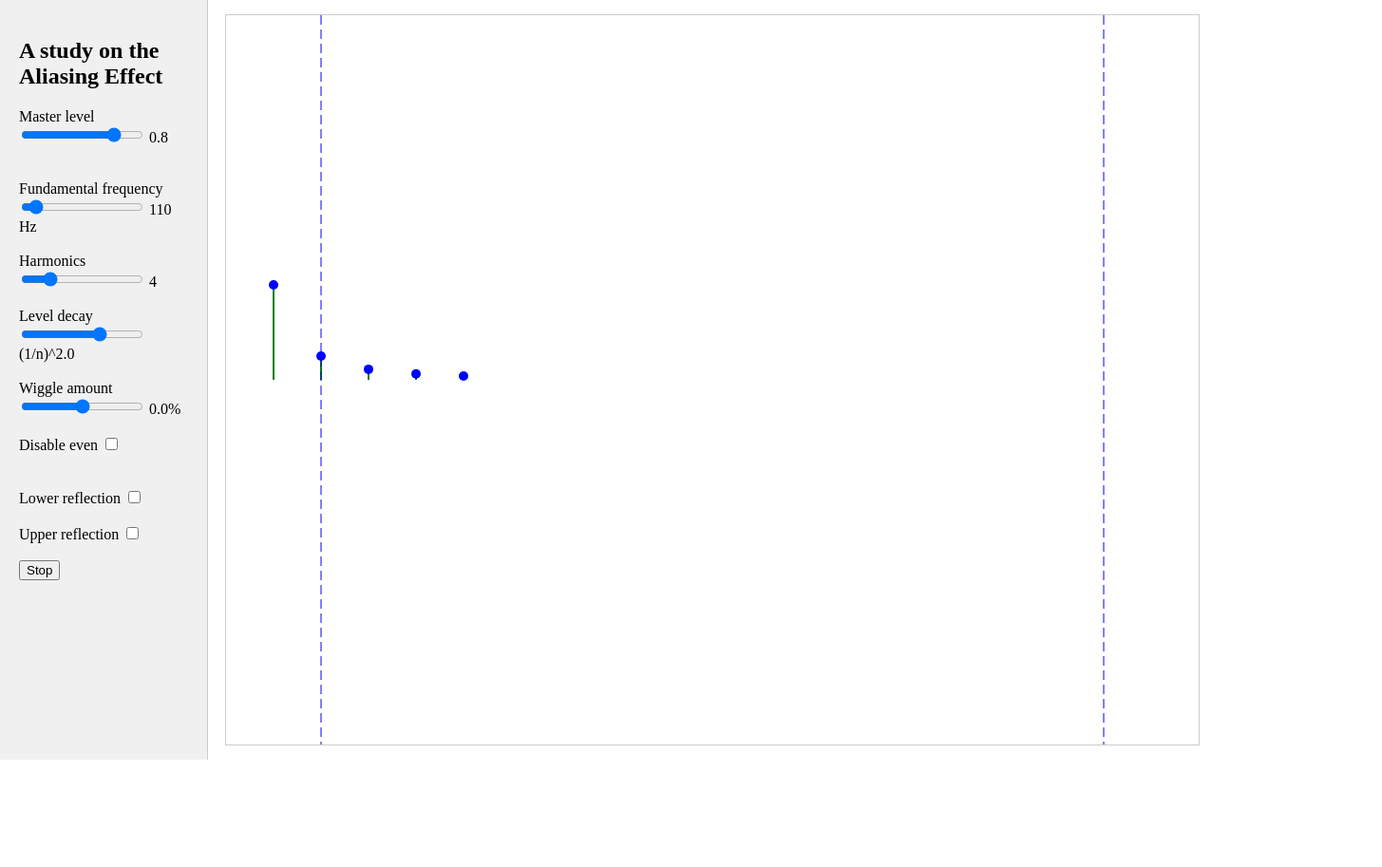
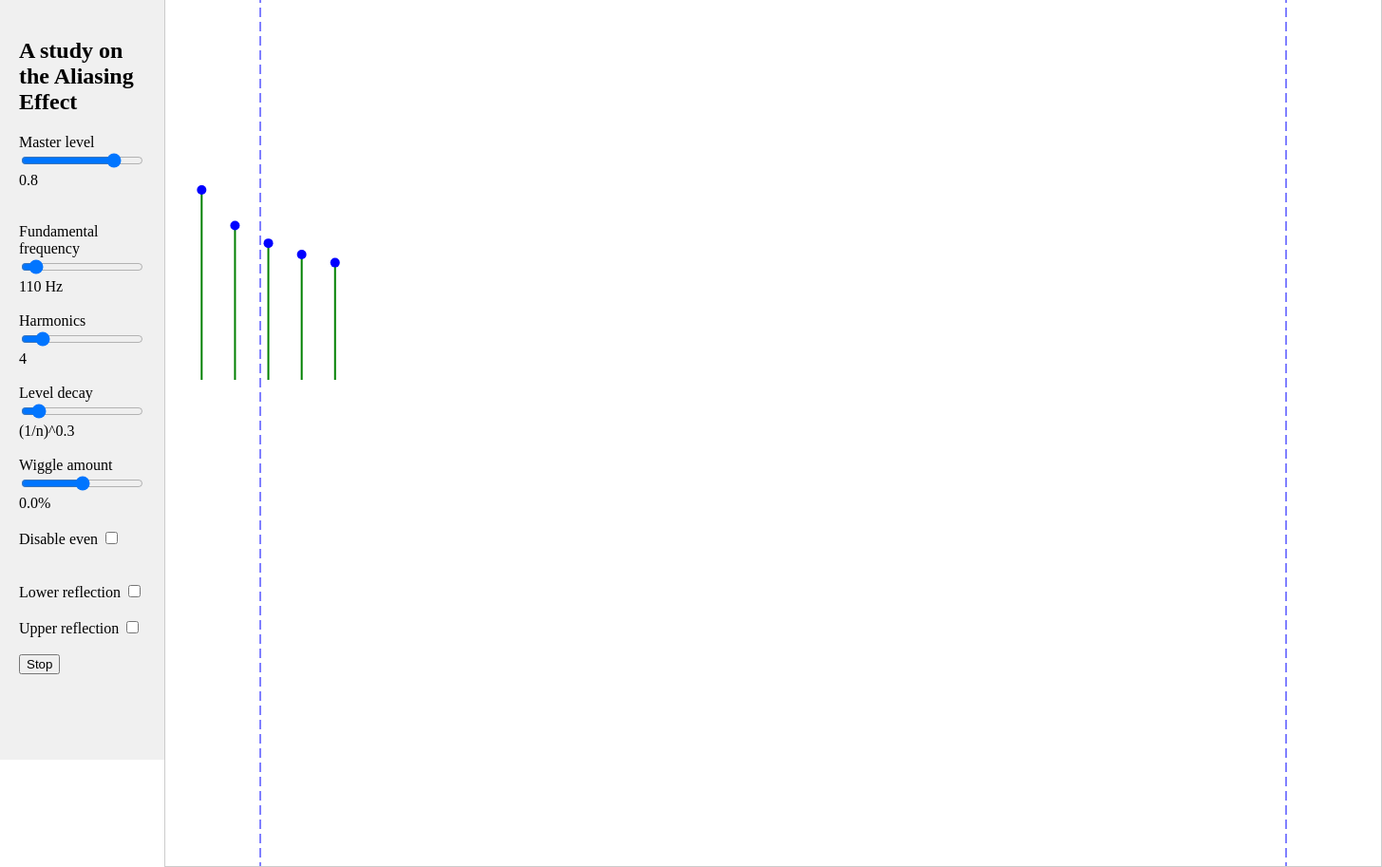
Before and after one commit to evernost/aliasingEffect, a plain HTML site: page index.html in a window 1280 px wide. Both pictures are taken after a click on the button "Start". Shown: the whole page at 95% size, 1455 px wide, since content can reach past the window. Before the commit the page ends 800 px from the top, so only its background shows below. Drawn offline with Linux system fonts and the light colour scheme.

Commit message:
now plotting harmonics with their actual frequency location improved range of the parameters

```diff
--- a/index.html
+++ b/index.html
@@ -65,17 +65,17 @@
     <br><br>
 
     <label for="harmonicsSlider">Harmonics</label>
-    <input type="range" id="harmonicsSlider" min="0" max="20" value="4" step="1">
+    <input type="range" id="harmonicsSlider" min="0" max="30" value="4" step="1">
     <span id="harmonicsValDisplay">4</span>
     <br><br>
 
     <label for="decaySlider">Level decay</label>
-    <input type="range" id="decaySlider" min="0.0" max="3.0" value="2.0" step="0.1">
-    <span id="decayValDisplay">(1/n)^2.0</span>
+    <input type="range" id="decaySlider" min="0.0" max="3.0" value="0.3" step="0.1">
+    <span id="decayValDisplay">(1/n)^0.3</span>
     <br><br>
 
     <label for="wiggleSlider">Wiggle amount</label>
-    <input type="range" id="wiggleSlider" min="-5.0" max="5.0" value="0.0" step="0.1">
+    <input type="range" id="wiggleSlider" min="-80.0" max="80.0" value="0.0" step="0.1">
     <span id="wiggleValDisplay">0.0%</span>
     <br><br>
 
@@ -96,7 +96,7 @@
   </div>
 
   <div class="canvas-container">
-    <canvas id="spectrumCanvas" width="1024" height="768"></canvas>
+    <canvas id="spectrumCanvas" width="1280" height="1024"></canvas>
   </div>
 
 
--- a/script.js
+++ b/script.js
@@ -8,8 +8,11 @@ let isPlaying = false;
 const canvas = document.getElementById('spectrumCanvas');
 const ctx = canvas.getContext('2d');
 
-const N_MAX_HARMONICS = 20;
+const N_MAX_HARMONICS = 30;
 const REF_LEVEL = 0.05;
+
+const DISPLAY_FMAX = 4000.0;
+const DISPLAY_FMIN = -10.0;
 
 
 
@@ -26,9 +29,8 @@ class BounceLine
 
   isMouseNearLine(mx, my)
   {
-      const dist = Math.abs((this.y1 - this.y0) * mx - (this.x1 - this.x0) * my + this.x1 * this.y0 - this.y1 * this.x0) /
-                   Math.sqrt((this.y1 - this.y0) ** 2 + (this.x1 - this.x0) ** 2);
-      return dist < 10;
+    const dist = Math.abs(this.x0 - mx);
+    return dist < 10;
   }
 
   draw()
@@ -45,9 +47,9 @@ class BounceLine
   move(dx, dy)
   {
     this.x0 += dx;
-    this.y0 += dy;
+    // this.y0 += dy;
     this.x1 += dx;
-    this.y1 += dy;
+    // this.y1 += dy;
   }
 }
 
@@ -138,28 +140,21 @@ function updateGains()
       {
         if (oddOnlyCheckbox.checked && (i % 2 === 1))
         {
-          // gains[i].gain.setValueAtTime(0.0, audioCtx.currentTime);
           gains[i].gain.value = 0.0;
         }
         else
         {
-          // gains[i].gain.setValueAtTime(REF_LEVEL*Math.pow(1.0 / (i+1), decaySlider.value), audioCtx.currentTime);
           gains[i].gain.value = REF_LEVEL*Math.pow(1.0 / (i+1), decaySlider.value)
         }
       }
       else
       {
-        // gains[i].gain.setValueAtTime(0.0, audioCtx.currentTime);
         gains[i].gain.value = 0.0;
       }
     }
-
-    console.log('Slider:', decaySlider.value);
-    console.log('gains[2] from <updateGains>:', gains[2].gain.value);
-    console.log('Math.pow(1.0 / 3, decaySlider.value):', Math.pow(1.0 / (2+1), decaySlider.value));
   }
 
-  drawSpectrum()
+  drawSpectrum();
 }
 
 function updateFrequencies()
@@ -186,9 +181,12 @@ function updateFrequencies()
             freq = f0Slider.value*(i+1)*(1 - 0.01*wiggleSlider.value/i);
           }
         }
-        oscillators[i].frequency.setValueAtTime(freq, audioCtx.currentTime);
+        // oscillators[i].frequency.setValueAtTime(freq, audioCtx.currentTime);
+        oscillators[i].frequency.value = freq;
       }
     }
+
+    drawSpectrum();
   }
 }
 
@@ -203,7 +201,8 @@ volSlider.addEventListener("input",
     volSliderDisplay.textContent = volSlider.value;
     if (isPlaying)
     {
-      masterGain.gain.setValueAtTime(volSlider.value, audioCtx.currentTime);
+      // masterGain.gain.setValueAtTime(volSlider.value, audioCtx.currentTime);
+      masterGain.gain.value = volSlider.value;
     }
   }
 );
@@ -272,7 +271,6 @@ canvas.addEventListener('mousedown', (e) =>
 
     if (lowBounceLine.isMouseNearLine(mouseX, mouseY))
     {
-      // selectedLine = line;
       lastMouseX = mouseX;
       lastMouseY = mouseY;
       lowBounceLine.isDragging = true;
@@ -295,27 +293,17 @@ canvas.addEventListener('mousemove', (e) =>
       lastMouseX = mouseX;
       lastMouseY = mouseY;
 
-      lowBounceLine.draw();
+      // lowBounceLine.draw();
+      drawSpectrum()
     }
-
-
   }
 );
 
-canvas.addEventListener('mouseup', () => {
-  selectedLine = null;
-});
-
-
-
-
-
-
-
-
-
-
-
+canvas.addEventListener('mouseup', () =>
+  {
+    lowBounceLine.isDragging = false;
+  }
+);
 
 
 
@@ -345,15 +333,14 @@ function drawSpectrum()
   ctx.clearRect(0, 0, canvas.width, canvas.height);
 
   // Draw the overtones
-  ctx.beginPath();
-  ctx.moveTo(0, canvas.height / 2);
-
   for (let i = 0; i < N_MAX_HARMONICS; i++)
   {
     if (i <= harmonicsSlider.value)
     {
-      let level = gains[i].gain.value*100/REF_LEVEL
-      drawOvertone((i+1)*50, canvas.height / 2, (canvas.height / 2) - level, 'green', 2);
+      let level = gains[i].gain.value*200/REF_LEVEL;
+      coordX = freqToCoord_X(oscillators[i].frequency.value);
+      // drawOvertone((i+1)*50, canvas.height / 2, (canvas.height / 2) - level, 'green', 2);
+      drawOvertone(coordX, canvas.height / 2, (canvas.height / 2) - level, 'green', 2);
     }
   }
 
@@ -361,3 +348,9 @@ function drawSpectrum()
   lowBounceLine.draw();
   highBounceLine.draw();
 }
+
+function freqToCoord_X(frequency)
+{
+  const x = canvas.width*(frequency - DISPLAY_FMIN)/(DISPLAY_FMAX - DISPLAY_FMIN);
+  return x;
+}
```
